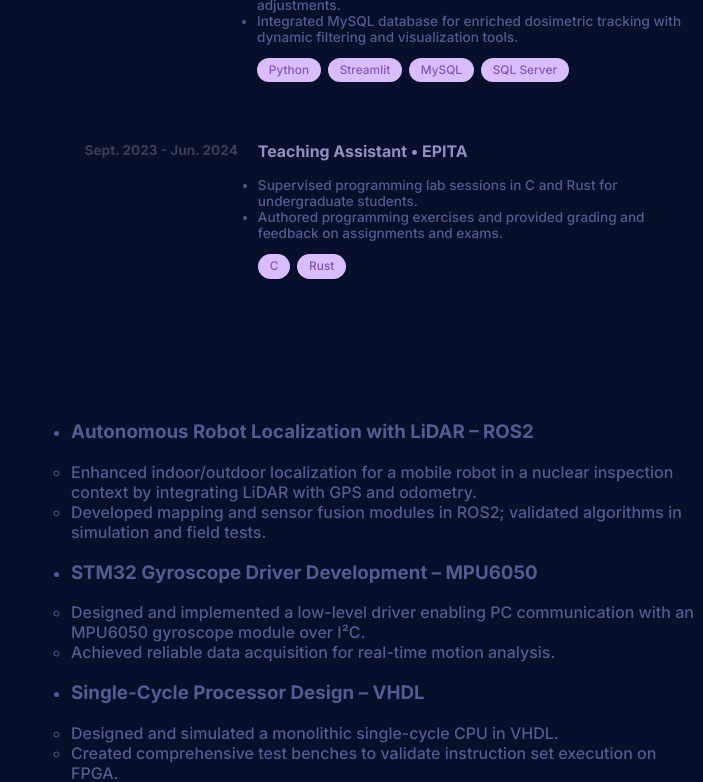
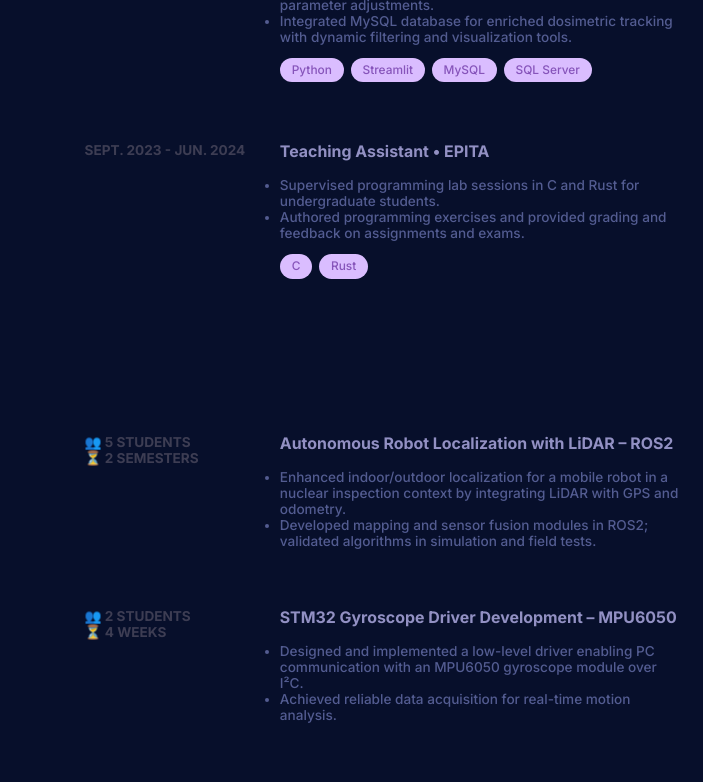
Before and after one commit to Kirigoulou/portfolio, a Next.js app in the folder nextjs_react/: page / in a window 1280 px wide. Shown: the part 800-1582 px from the top of the page, without its empty margins (577-1280 px from the left). Built offline with nearby package versions, Linux system fonts and the light colour scheme.

Commit message:
feat: Project component done

```diff
--- a/nextjs_react/public/data/en/projects.json
+++ b/nextjs_react/public/data/en/projects.json
@@ -2,8 +2,8 @@
   "projects": [
     {
       "name": "Autonomous Robot Localization with LiDAR – ROS2 ",
-      "groupSize": "5 students",
-      "duration": "2 semesters",
+      "groupSize": "5 STUDENTS",
+      "duration": "2 SEMESTERS",
       "descriptions": [
         "Enhanced indoor/outdoor localization for a mobile robot in a nuclear inspection context by integrating LiDAR with GPS and odometry.",
         "Developed mapping and sensor fusion modules in ROS2; validated algorithms in simulation and field tests."
@@ -16,8 +16,8 @@
     },
     {
       "name": "STM32 Gyroscope Driver Development – MPU6050",
-      "groupSize": "2 students",
-      "duration": "4 weeks",
+      "groupSize": "2 STUDENTS",
+      "duration": "4 WEEKS",
       "descriptions": [
         "Designed and implemented a low-level driver enabling PC communication with an MPU6050 gyroscope module over I²C.",
         "Achieved reliable data acquisition for real-time motion analysis."
@@ -30,8 +30,8 @@
     },
     {
       "name": "Single-Cycle Processor Design – VHDL",
-      "groupSize": "individual",
-      "duration": "4 weeks",
+      "groupSize": "INDIVIDUAL",
+      "duration": "4 WEEKS",
       "descriptions": [
         "Designed and simulated a monolithic single-cycle CPU in VHDL.",
         "Created comprehensive test benches to validate instruction set execution on FPGA."
@@ -44,8 +44,8 @@
     },
     {
       "name": "K Project – x86 Kernel Development (C, x86 Assembly)",
-      "groupSize": "2 students",
-      "duration": "4 weeks",
+      "groupSize": "2 STUDENTS",
+      "duration": "4 WEEKS",
       "descriptions": [
         "Designed and implemented a custom x86 operating system kernel.",
         "Set up GDT/IDT, implemented low-level drivers for serial, timer, keyboard, and ATAPI for CD-ROM support.",
@@ -59,8 +59,8 @@
     },
     {
       "name": "TinyX Social Network Search Service – Quarkus, Redis, Elasticsearch (Java)",
-      "groupSize": "10 students",
-      "duration": "4 weeks",
+      "groupSize": "10 STUDENTS",
+      "duration": "4 WEEKS",
       "descriptions": [
         "Developed search endpoints for a social network platform using Quarkus and Elasticsearch.",
         "Implemented efficient indexing and query optimization for real-time post/user retrieval."
--- a/nextjs_react/src/pages/components/Experience.tsx
+++ b/nextjs_react/src/pages/components/Experience.tsx
@@ -9,7 +9,7 @@ type jobsType = jobProps[];
 const jobs: jobsType = [
     {
         title: "Web Application Developer • Institut Curie",
-        date: "Sept. 2024 - Jan. 2025",
+        date: "SEPT. 2024 - JAN. 2025",
         link: "https://curie.fr/",
         descriptions: [
             `Led the complete redesign of a statistical analysis web application for quality monitoring of
@@ -27,7 +27,7 @@ const jobs: jobsType = [
     },
     {
         title: "Teaching Assistant • EPITA",
-        date: "Sept. 2023 - Jun. 2024",
+        date: "SEPT. 2023 - JUN. 2024",
         link: "https://www.epita.fr/",
         descriptions: [
             `Supervised programming lab sessions in C and Rust for undergraduate students.`,
--- a/nextjs_react/src/pages/components/Project.tsx
+++ b/nextjs_react/src/pages/components/Project.tsx
@@ -24,7 +24,7 @@ export default function Project() {
         <section>
             <ul>
                 {projectsData?.map((project: projectProps, i) =>
-                    <li key={`project-${i}`}>
+                    <li className={styles.jobContainer} key={`project-${i}`}>
                         {/*<a href={job.link} target={"_blank"} className={styles.experienceLink}></a>*/}
                         <ProjectItem
                             name={project.name}
--- a/nextjs_react/src/pages/components/ProjectItem.tsx
+++ b/nextjs_react/src/pages/components/ProjectItem.tsx
@@ -12,9 +12,13 @@ export type projectProps = {
 export default function Job(props: projectProps) {
     return (
         <>
-            <div className="{}">
-                <h3 className={`{} ${props.isHovered ? {} : {}}`}>{props.name}</h3>
-                <ul className="{}">
+            <header className={styles.experienceDateContainer}>
+                <h4 className={styles.projectHeaderContent}>👥 {props.groupSize}</h4>
+                <h4 className={styles.projectHeaderContent}>⏳ {props.duration}</h4>
+            </header>
+            <div className={styles.experienceDescriptionContainer}>
+                <h3 className={`${styles.experienceTitle} ${props.isHovered ? {} : {}}`}>{props.name}</h3>
+                <ul className={styles.experienceDetails}>
                     {props.descriptions.map((desc, i) => <li key={`desc-${i}`}>{desc}</li>)}
                 </ul>
                 {/*<div className={styles.toolsContainer}>*/}
--- a/nextjs_react/src/styles/experience.module.css
+++ b/nextjs_react/src/styles/experience.module.css
@@ -2,7 +2,7 @@
     position: relative;
     display: flex;
     font-size: 0.85em;
-    gap: 1.25rem;
+    gap: 2rem;
     margin-bottom: 2rem;
     justify-content: start;
     padding: 1em;
--- a/nextjs_react/src/styles/job.module.css
+++ b/nextjs_react/src/styles/job.module.css
@@ -2,7 +2,8 @@
     color: #3d3d53;
     font-weight: bold;
     white-space: nowrap;
-    max-width: 12em;
+    min-width: 12em;
+    display: block;
 }
 
 .experienceTitle {
@@ -37,3 +38,7 @@
 }
 
 .experienceDescriptionContainer {}
+
+.projectHeaderContent {
+    margin: 0;
+}
```
Also changed, not shown: 1 other file (tests, documents, lock files or other folders).
